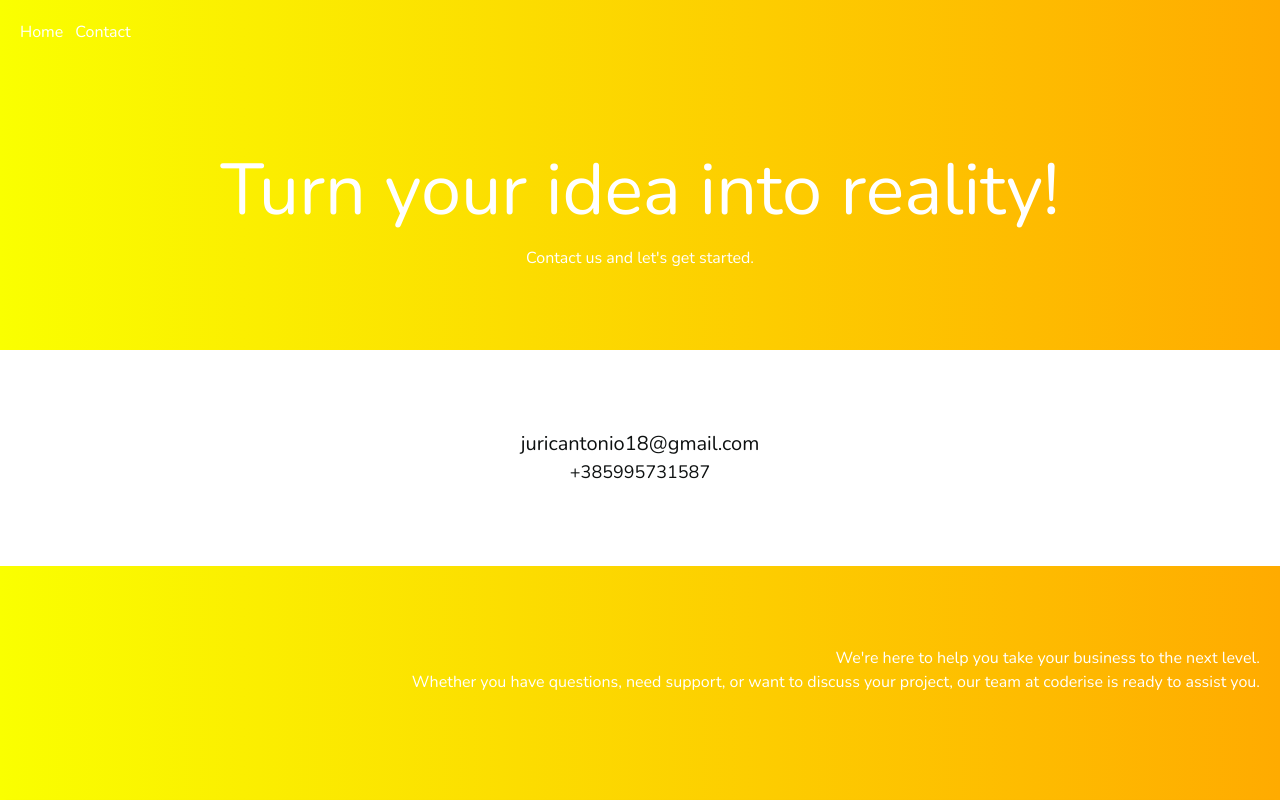
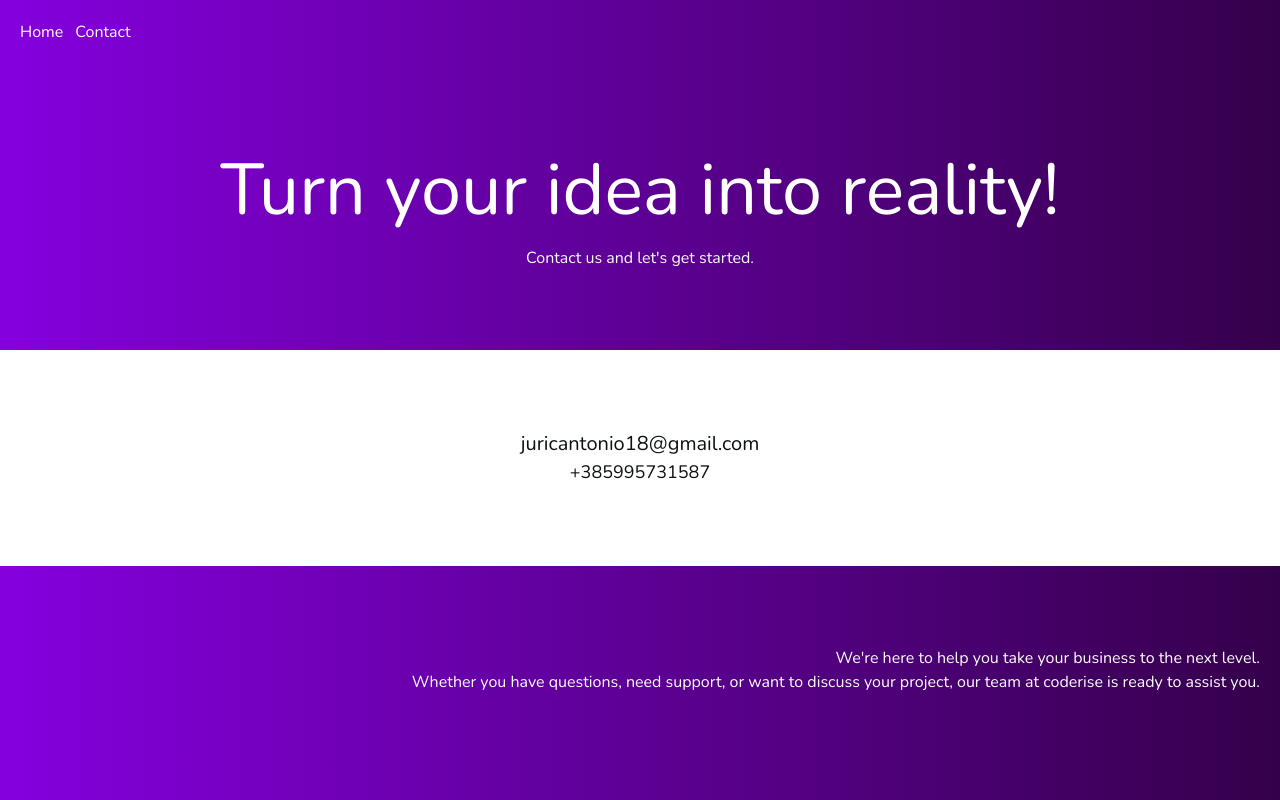
Before and after one commit to Antonioax/Coderise, an Angular app: page /contact in a window 1280 px wide. Built offline with nearby package versions, Linux system fonts and the light colour scheme.

Commit message:
Fixed contact component

```diff
--- a/src/app/components/contact/contact.component.html
+++ b/src/app/components/contact/contact.component.html
@@ -1,39 +1,27 @@
 <div
   class="flex flex-col justify-center items-center pt-32 min-h-screen"
   style="
-    background: rgb(255, 171, 0);
+    background: rgb(53, 0, 75);
     background: linear-gradient(
       270deg,
-      rgba(255, 171, 0, 1) 0%,
-      rgba(250, 255, 0, 1) 100%
+      rgba(53, 0, 75, 1) 0%,
+      rgba(133, 0, 222, 1) 100%
     );
   "
 >
   <div class="text-center flex flex-col items-center">
-
-    <div class="text-4xl sm:text-7xl">Turn your <span class="font-light">idea</span> into <span class="font-light">reality</span>!</div>
-    <div class="mt-5 mb-20 text-xs sm:text-base">Contact us and let's get started.</div>
-    <!-- <div>We're here to help you take your business to the next level.</div>
-    <div class="mb-4">
-      Whether you have questions, need support, or want to discuss your project,
-      our team at Coderise is ready to assist you.
+    <div class="text-4xl sm:text-7xl">
+      Turn your <span class="font-light">idea</span> into
+      <span class="font-light">reality</span>!
     </div>
-    <div class="mb-6">
-      For immediate assistance, feel free to call us or send an email.
+    <div class="mt-5 mb-20 text-xs sm:text-base">
+      Contact us and let's get started.
     </div>
-    <div
-      class="bg-main bg-opacity-80 rounded-lg py-5 px-20 shadow-xl font-semibold"
-    >
-      <div class="font-normal mb-2">juricantonio18&commat;gmail.com</div>
-      <div class="font-normal">+385 995731587</div>
-    </div>
-    <div class="mt-6">
-      We look forward to hearing from you and exploring how we can collaborate
-      to achieve your digital goals.
-    </div> -->
   </div>
 
-  <div class="bg-white w-full flex flex-col justify-center items-center pt-20 pb-20 mb-10">
+  <div
+    class="bg-white w-full flex flex-col justify-center items-center pt-20 pb-20 mb-10"
+  >
     <div class="text-softBlack text-xl">juricantonio18&commat;gmail.com</div>
     <div class="text-softBlack text-lg">+385995731587</div>
   </div>
@@ -42,7 +30,8 @@
     <div>We're here to help you take your business to the next level.</div>
     <div class="mb-4">
       Whether you have questions, need support, or want to discuss your project,
-      our team at <span class="font-light">coderise</span> is ready to assist you.
+      our team at <span class="font-light">coderise</span> is ready to assist
+      you.
     </div>
   </div>
 </div>
--- a/src/app/components/footer/footer.component.html
+++ b/src/app/components/footer/footer.component.html
@@ -1,4 +1,4 @@
-<div class="h-80 shadow-md flex flex-col items-center text-accent justify-center {{ currentPage == '/contact' ? 'bg-amber-900': 'bg-main'}}">
+<div class="h-80 shadow-md flex flex-col items-center text-accent justify-center {{ currentPage == '/contact' ? 'bg-purple-950': 'bg-main'}}">
   <div class="font-thin">coderise</div>
   <div class="font-thin text-xs">∙ pretty and simple ∙</div>
 </div>
```
